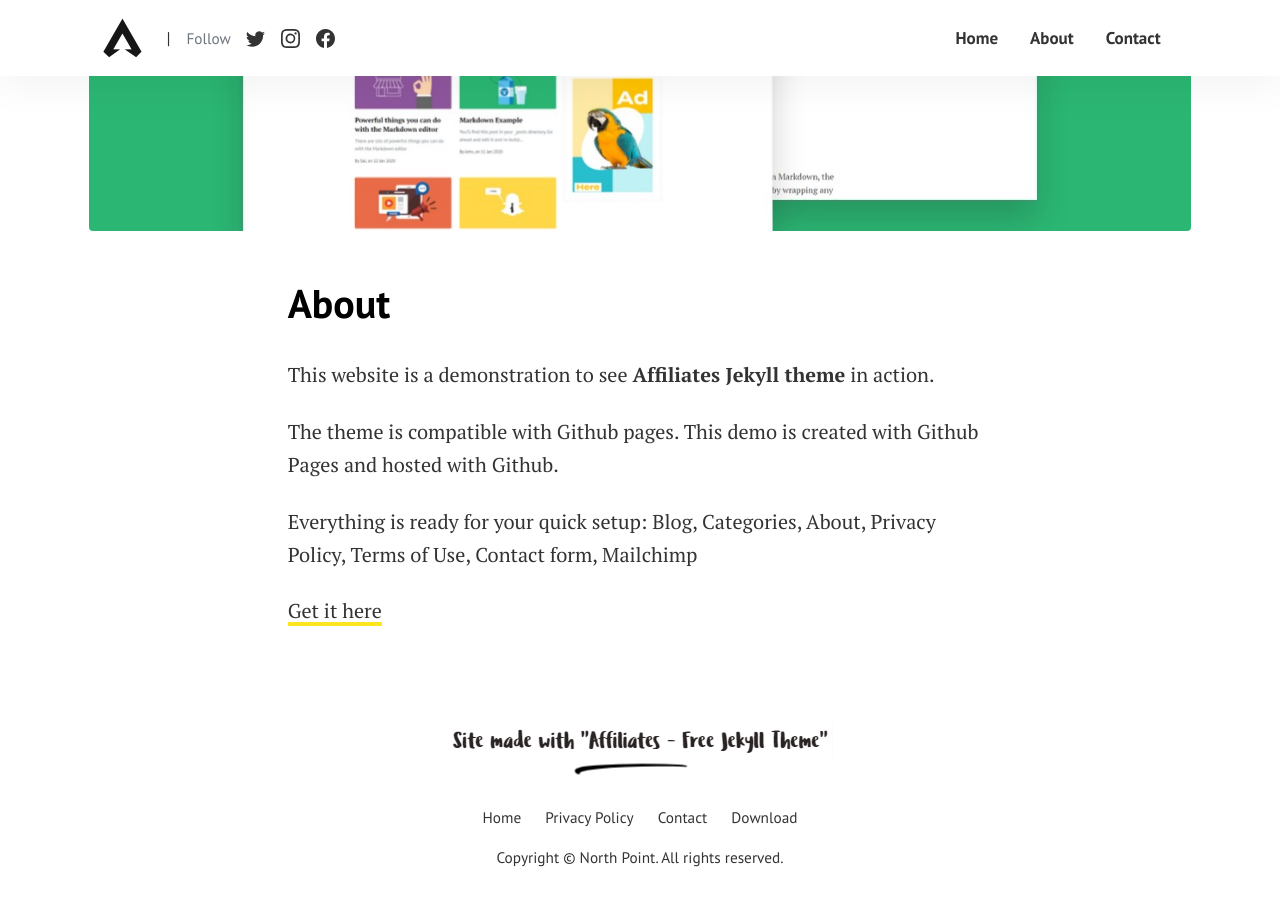
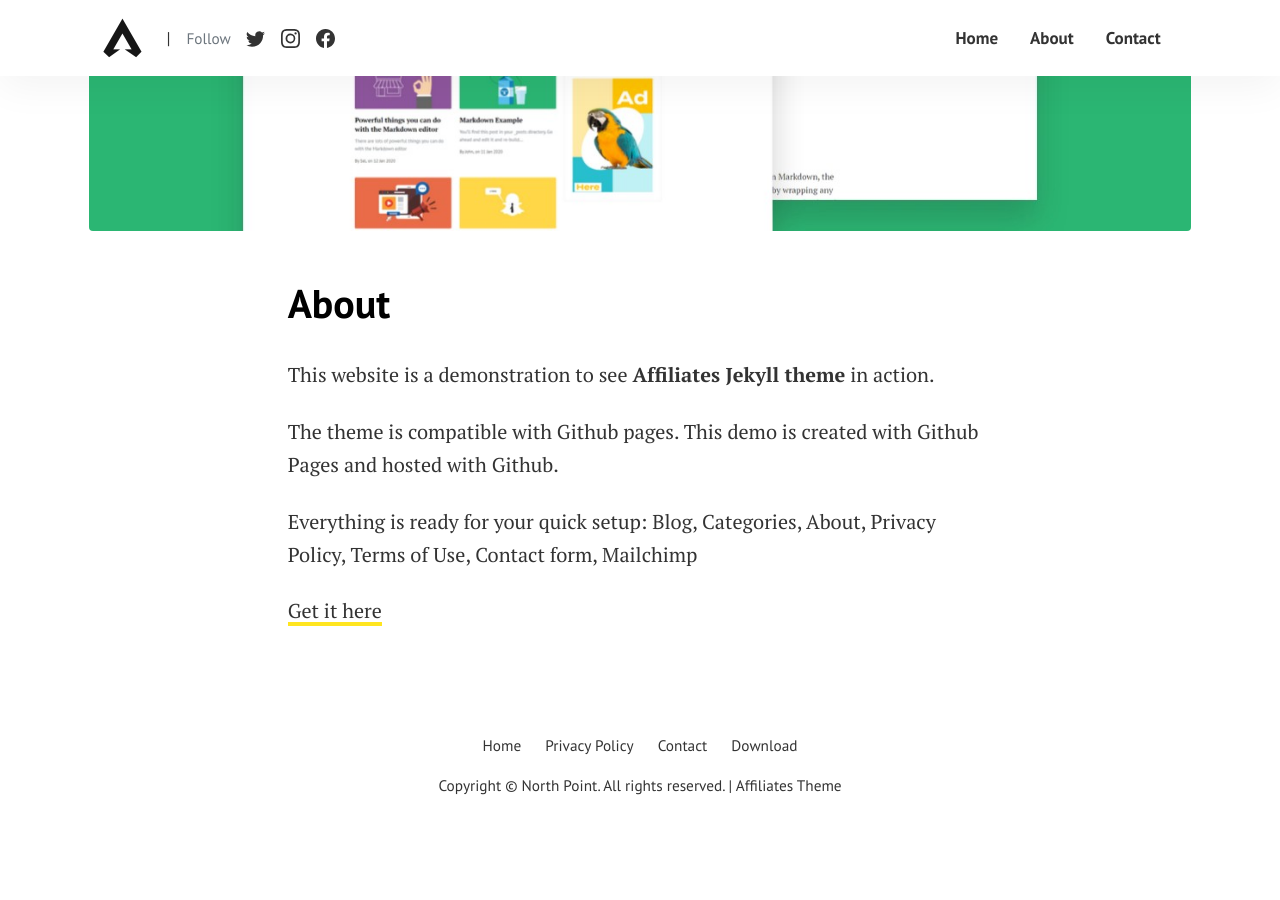
Before and after one commit to anvoids/northpoint, a Jekyll site: the page built from pages/about.md, in a window 1280 px wide and 900 px high, scrolled down 504 px. Built offline with Jekyll 4.4.1, drawn with Linux system fonts in a browser that asks for light colours; after the commit the page ends 1332 px from its top, so only the background shows below that.

Commit message:
Update default.html

```diff
--- a/_layouts/default.html
+++ b/_layouts/default.html
@@ -102,15 +102,6 @@ gtag('config', '{{site.ganalytics}}');
 ================================================== -->
 <footer class="footer container text-center">
 
-  <!-- CREDITS BEGIN.-->
-  <!-- If you want to support my work, please donate to remove the credits. This helps me keep it up and running: https://www.wowthemes.net/donate/ -->
-  <div class="credits mx-auto text-center mb-3">
-    <a class="hover-opacity font-weight-bold" href="https://bootstrapstarter.com/template-affiliates-bootstrap-jekyll/">
-      <img src="{{site.baseurl}}/assets/images/credits.png" alt="powered by WowThemes">
-    </a>
-  </div>
-  <!-- CREDITS END -->
-
   <ul class="p-0 mb-1 small">
     {% for item in site.data.menus.footermenu %}
     <li>
@@ -119,7 +110,7 @@ gtag('config', '{{site.ganalytics}}');
     {% endfor %}
     </ul>
     <div class="copyright small">
-       Copyright © {{site.title}}. All rights reserved.
+       Copyright © {{site.title}}. All rights reserved. | <a href="https://bootstrapstarter.com/template-affiliates-bootstrap-jekyll/">Affiliates Theme</a>
     </div>
 </footer>
 
```
